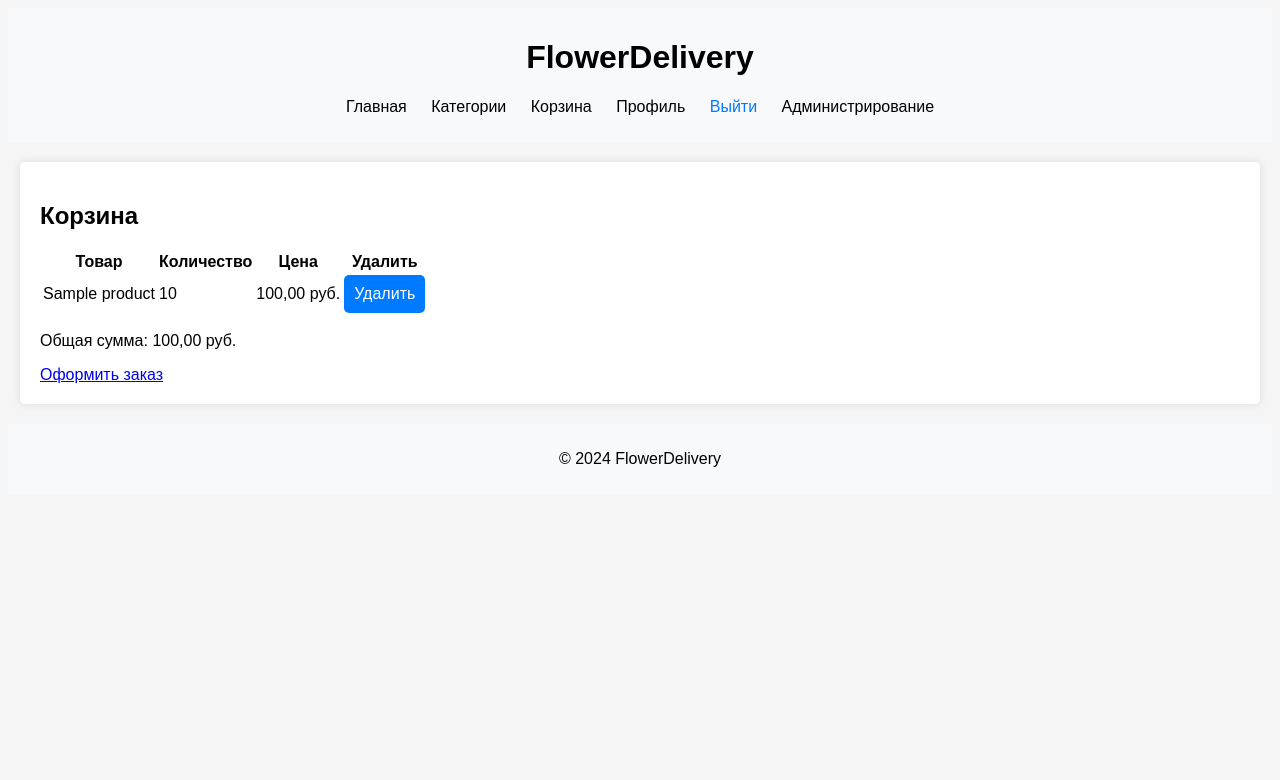
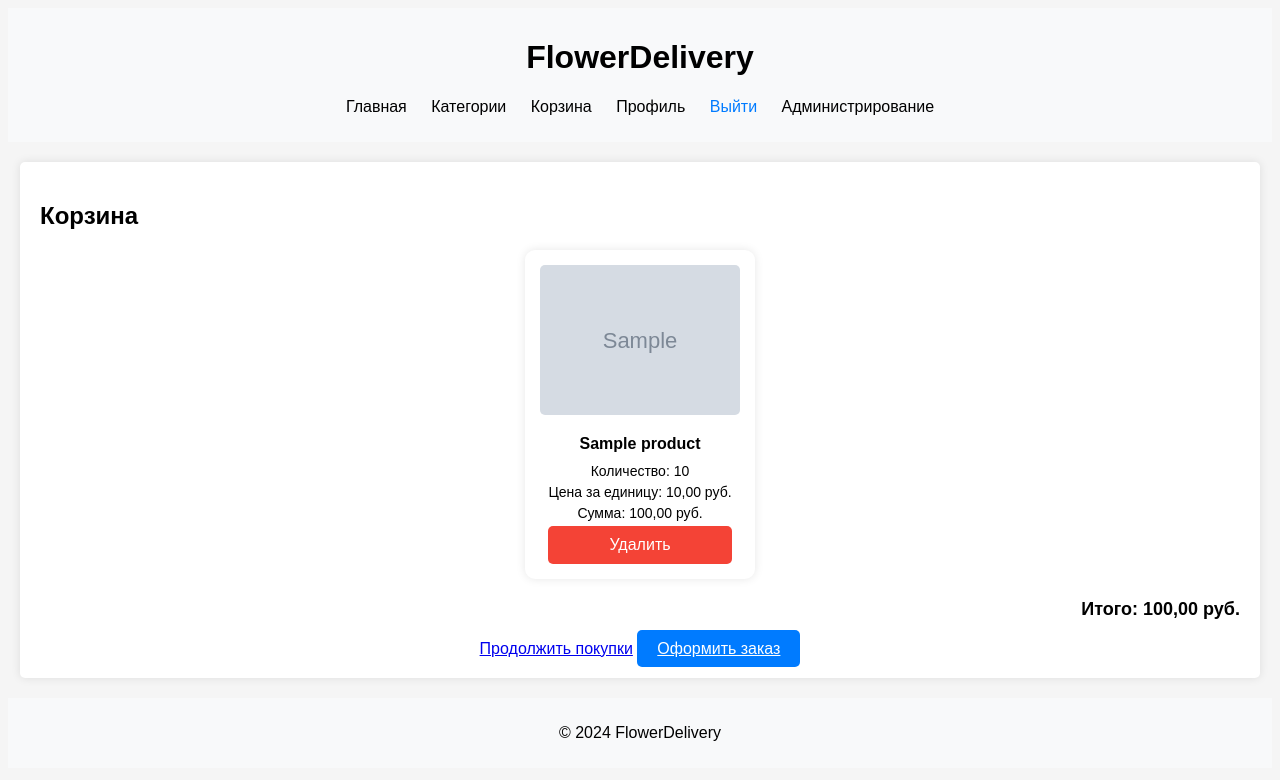
Before and after one commit to MasterVVK/flower_delivery, a Django app: page /cart/ in a window 1280 px wide. Shown: the top 780 px of the page. Run offline with Django 5.2, Linux system fonts and the light colour scheme; a user stored in the database is signed in; tables that the repository leaves empty hold one stand-in row (values such as "Sample post"); grey boxes marked "Sample" are stand-in pictures; parts of the project's set-up code (start-up, migrations or seed data) failed here and were passed over.

Commit message:
Update cart_detail.html

```diff
--- a/templates/orders/cart_detail.html
+++ b/templates/orders/cart_detail.html
@@ -5,31 +5,30 @@
 
 {% block content %}
 <h2>Корзина</h2>
-<table>
-    <thead>
-        <tr>
-            <th>Товар</th>
-            <th>Количество</th>
-            <th>Цена</th>
-            <th>Удалить</th>
-        </tr>
-    </thead>
-    <tbody>
-        {% for item in cart_items %}
-        <tr>
-            <td>{{ item.product.name }}</td>
-            <td>{{ item.quantity }}</td>
-            <td>{{ item.quantity|multiply:item.product.price }} руб.</td>
-            <td>
-                <form method="post" action="{% url 'remove_from_cart' item.product.id %}">
-                    {% csrf_token %}
-                    <button type="submit">Удалить</button>
-                </form>
-            </td>
-        </tr>
-        {% endfor %}
-    </tbody>
-</table>
-<p>Общая сумма: {{ total }} руб.</p>
-<a href="{% url 'checkout' %}">Оформить заказ</a>
+
+<div class="order-items-container">
+    {% for item in cart_items %}
+    <div class="order-item-card">
+        <img src="{{ item.product.image.url }}" alt="{{ item.product.name }}" class="product-image">
+        <div class="order-item-details">
+            <h3 class="order-item-name">{{ item.product.name }}</h3>
+            <p class="order-item-quantity">Количество: {{ item.quantity }}</p>
+            <p class="order-item-price">Цена за единицу: {{ item.product.price }} руб.</p>
+            <p class="order-item-sum">Сумма: {{ item.quantity|multiply:item.product.price }} руб.</p>
+            <form method="post" action="{% url 'remove_from_cart' item.product.id %}">
+                {% csrf_token %}
+                <button type="submit" class="cancel-button">Удалить</button>
+            </form>
+        </div>
+    </div>
+    {% endfor %}
+</div>
+
+<p class="order-total">Итого: {{ total }} руб.</p>
+
+<div class="order-buttons">
+    <a href="{% url 'index' %}" class="continue-shopping-button">Продолжить покупки</a>
+    <a href="{% url 'checkout' %}" class="confirm-button">Оформить заказ</a>
+</div>
+
 {% endblock %}
```
